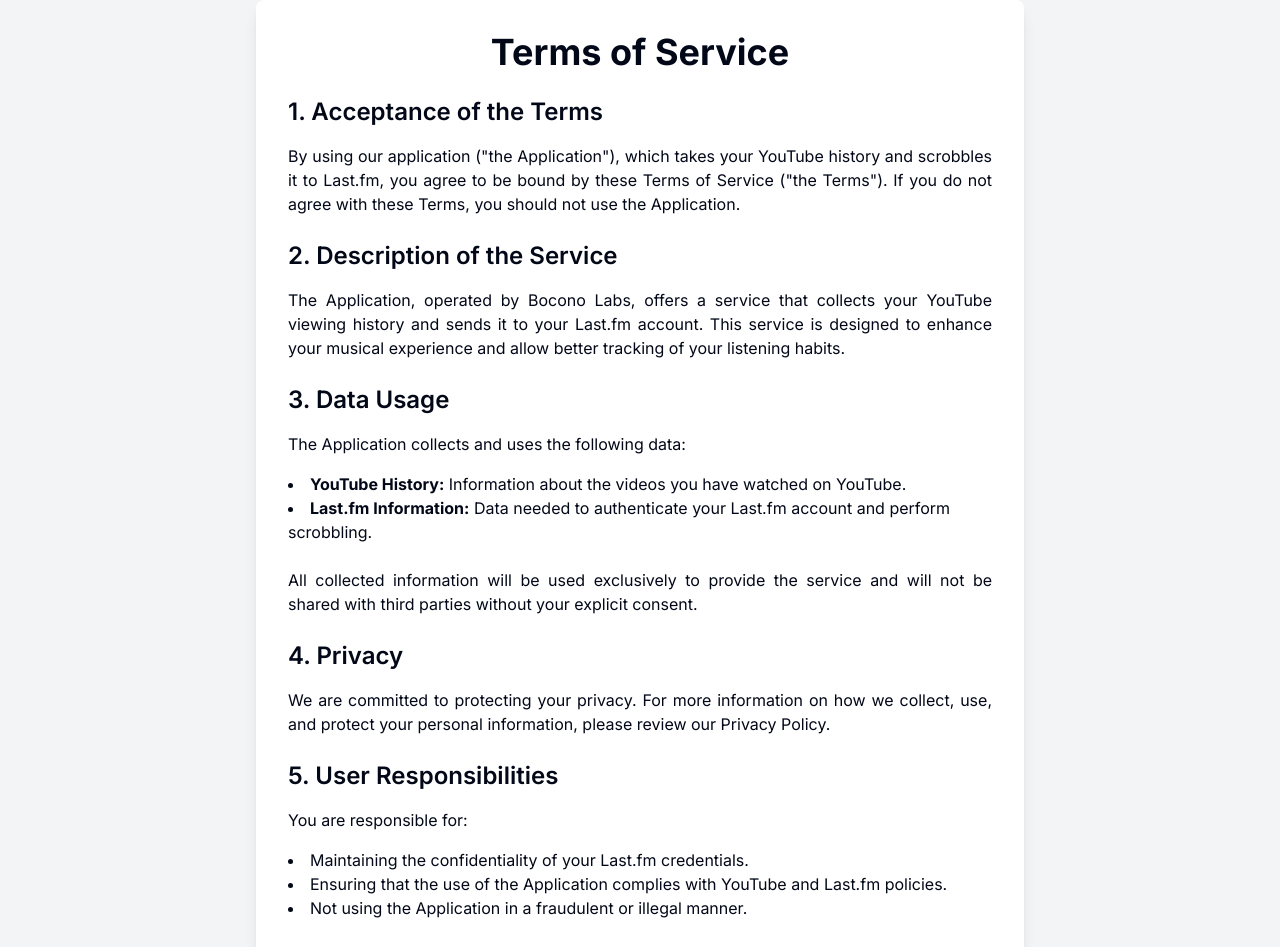
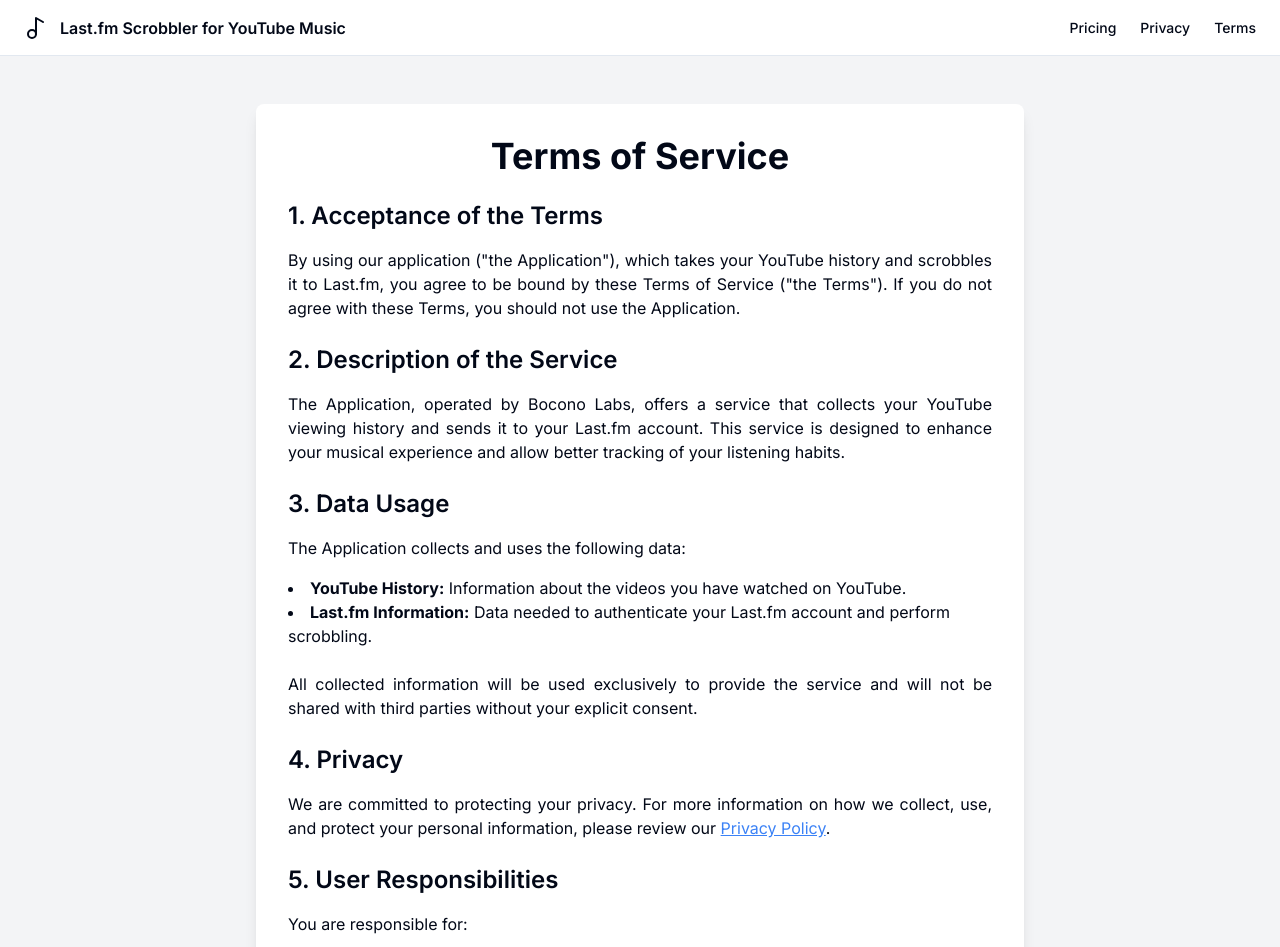
Before and after one commit to luisignaciocc/ytmusic-scrobbler-web, a Next.js app in the folder apps/web/: page /terms in a window 1280 px wide. Shown: the top 947 px of the page. Built offline with nearby package versions, Linux system fonts and the light colour scheme; no server answers.

Commit message:
feat: restructure layout to include Header component and enhance page structure with main tags for better semantics

```diff
--- a/apps/web/app/components/header.tsx
+++ b/apps/web/app/components/header.tsx
@@ -17,6 +17,9 @@
         <Link href="/pricing" className="text-sm font-medium hover:underline">
           Pricing
         </Link>
+        <Link href="/privacy" className="text-sm font-medium hover:underline">
+          Privacy
+        </Link>
         <Link href="/terms" className="text-sm font-medium hover:underline">
           Terms
         </Link>
--- a/apps/web/app/layout.tsx
+++ b/apps/web/app/layout.tsx
@@ -4,6 +4,7 @@
 import type { Metadata } from "next";
 import { Inter } from "next/font/google";
 
+import Header from "./components/header";
 import SessionAuthProvider from "./components/session-provider";
 
 const inter = Inter({ subsets: ["latin"] });
@@ -16,7 +17,12 @@
   return (
     <html lang="en">
       <body className={inter.className}>
-        <SessionAuthProvider>{children}</SessionAuthProvider>
+        <SessionAuthProvider>
+          <div className="flex flex-col min-h-[100dvh]">
+            <Header />
+            {children}
+          </div>
+        </SessionAuthProvider>
         <Analytics />
       </body>
     </html>
--- a/apps/web/app/page.tsx
+++ b/apps/web/app/page.tsx
@@ -2,7 +2,6 @@
 import Image from "next/image";
 import { getServerSession } from "next-auth";
 
-import Header from "./components/header";
 import LastfmBtn from "./components/lastfm-btn";
 import LoginBtn from "./components/login-btn";
 import ScrobbleBtnServer from "./components/scrobble-button-server";
@@ -39,8 +38,6 @@
   const { step, isActive } = await getUserStatus();
 
   return (
-    <div className="flex flex-col min-h-[100dvh]">
-      <Header />
     <main className="flex-1">
       <section className="w-full py-12 md:py-24 lg:py-32 xl:py-48">
         <div className="container px-4 md:px-6 mx-auto">
@@ -71,9 +68,7 @@
                     {step > 1 ? "✓" : "1"}
                   </div>
                   <div className="flex-1">
-                      <h3 className="font-semibold mb-1">
-                        Sign in with Google
-                      </h3>
+                    <h3 className="font-semibold mb-1">Sign in with Google</h3>
                     <p className="text-sm text-gray-500">
                       Create your account to get started - it&apos;s free and
                       secure
@@ -103,8 +98,8 @@
                       Connect YouTube Music
                     </h3>
                     <p className="text-sm text-gray-500">
-                        Follow our step-by-step guide with images to connect
-                        your YouTube Music account
+                      Follow our step-by-step guide with images to connect your
+                      YouTube Music account
                     </p>
                     {step === 2 && (
                       <div className="mt-2">
@@ -135,8 +130,8 @@
                   <div className="flex-1">
                     <h3 className="font-semibold mb-1">Connect Last.fm</h3>
                     <p className="text-sm text-gray-500">
-                        Authorize the connection with your Last.fm account with
-                        a single click
+                      Authorize the connection with your Last.fm account with a
+                      single click
                     </p>
                     {step === 3 && (
                       <div className="mt-2">
@@ -218,16 +213,16 @@
                     accurate timestamps
                   </li>
                   <li>
-                      • We handle connection issues gracefully and ensure no
-                      songs are lost
+                    • We handle connection issues gracefully and ensure no songs
+                    are lost
                   </li>
                 </ul>
                 <p className="max-w-[900px] text-gray-500 md:text-xl/relaxed lg:text-base/relaxed xl:text-xl/relaxed dark:text-gray-400">
-                    Just like your phone needs to stay logged in to your apps,
-                    our service needs to maintain a secure connection to your
-                    YouTube Music account. Sometimes this connection might
-                    expire, and when that happens, you&apos;ll need to reconnect
-                    using the same simple steps as before.
+                  Just like your phone needs to stay logged in to your apps, our
+                  service needs to maintain a secure connection to your YouTube
+                  Music account. Sometimes this connection might expire, and
+                  when that happens, you&apos;ll need to reconnect using the
+                  same simple steps as before.
                 </p>
                 <p className="max-w-[900px] text-gray-500 md:text-xl/relaxed lg:text-base/relaxed xl:text-xl/relaxed dark:text-gray-400">
                   Need help? We&apos;re here for you! Contact us at{" "}
@@ -258,15 +253,14 @@
             <div className="space-y-4">
               <h2 className="text-3xl font-bold">Simple & Reliable</h2>
               <p className="text-gray-500">
-                  Our service is designed to be simple and reliable. Once set
-                  up, it works automatically in the background, keeping your
-                  Last.fm profile up to date.
+                Our service is designed to be simple and reliable. Once set up,
+                it works automatically in the background, keeping your Last.fm
+                profile up to date.
               </p>
             </div>
           </div>
         </div>
       </section>
     </main>
-    </div>
   );
 }
--- a/apps/web/app/pricing/page.tsx
+++ b/apps/web/app/pricing/page.tsx
@@ -5,7 +5,7 @@
 
 export default function PricingPage() {
   return (
-    <div className="flex flex-col min-h-screen bg-gray-100">
+    <main className="flex-1 bg-gray-100">
       <div className="container mx-auto px-4 py-16">
         {/* Alert */}
         <div
@@ -64,6 +64,6 @@
           </p>
         </div>
       </div>
-    </div>
+    </main>
   );
 }
--- a/apps/web/app/privacy/page.tsx
+++ b/apps/web/app/privacy/page.tsx
@@ -1,7 +1,7 @@
 import React from "react";
 
 const PrivacyPolicy = () => (
-  <div className="flex justify-center items-center min-h-screen bg-gray-100">
+  <main className="flex-1 flex justify-center items-center py-12 bg-gray-100">
     <div className="bg-white p-8 rounded-lg shadow-lg w-full max-w-3xl">
       <h1 className="text-4xl font-bold mb-6 text-center">Privacy Policy</h1>
 
@@ -186,7 +186,7 @@
         .
       </p>
     </div>
-  </div>
+  </main>
 );
 
 export default PrivacyPolicy;
--- a/apps/web/app/terms/page.tsx
+++ b/apps/web/app/terms/page.tsx
@@ -1,7 +1,8 @@
+import Link from "next/link";
 import React from "react";
 
 const TermsOfService = () => (
-  <div className="flex justify-center items-center min-h-screen bg-gray-100">
+  <main className="flex-1 flex justify-center items-center py-12 bg-gray-100">
     <div className="bg-white p-8 rounded-lg shadow-lg w-full max-w-3xl">
       <h1 className="text-4xl font-bold mb-6 text-center">Terms of Service</h1>
 
@@ -49,7 +50,11 @@
       <p className="mb-6 text-justify">
         We are committed to protecting your privacy. For more information on how
         we collect, use, and protect your personal information, please review
-        our Privacy Policy.
+        our{" "}
+        <Link href="/privacy" className="underline text-blue-500">
+          Privacy Policy
+        </Link>
+        .
       </p>
 
       <h2 className="text-2xl font-semibold mb-4">5. User Responsibilities</h2>
@@ -119,7 +124,7 @@
         .
       </p>
     </div>
-  </div>
+  </main>
 );
 
 export default TermsOfService;
```
Lines whose indentation alone changed are shown as unchanged.
